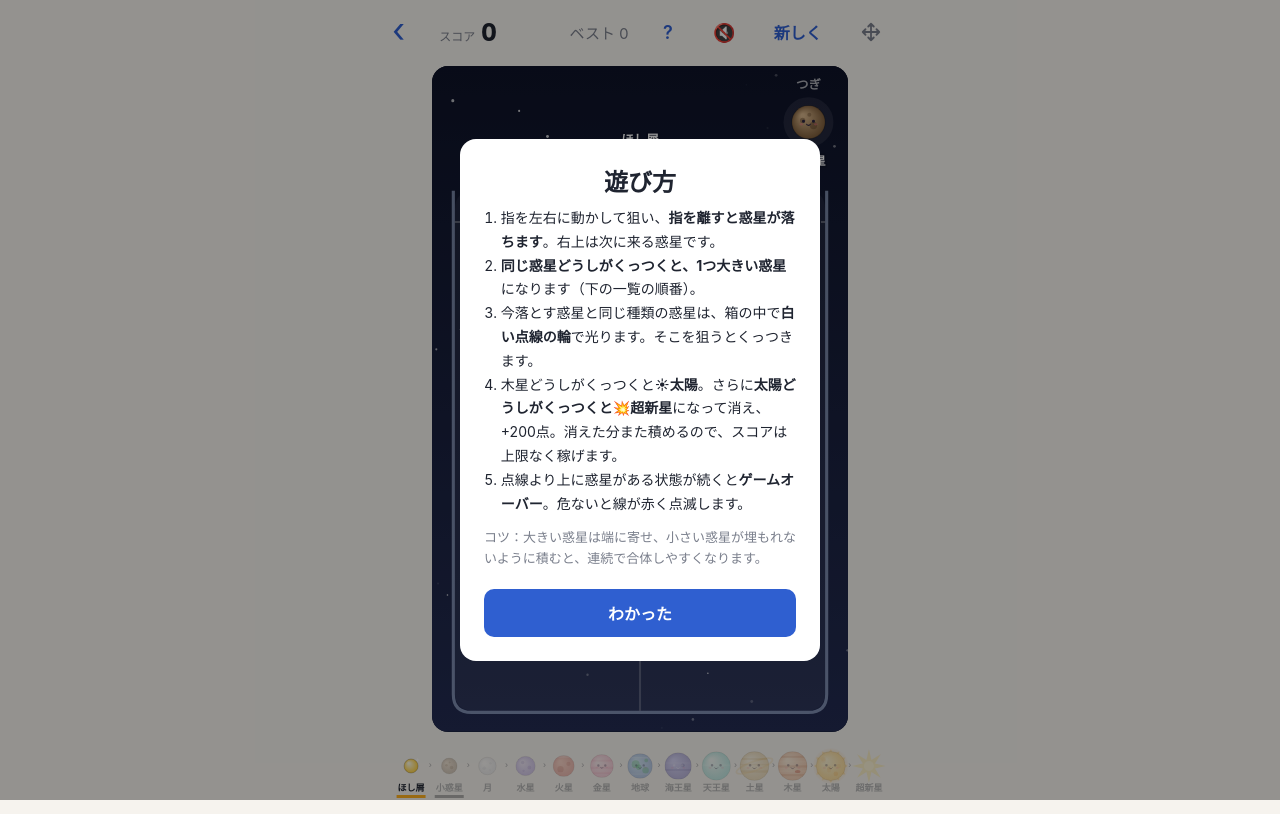
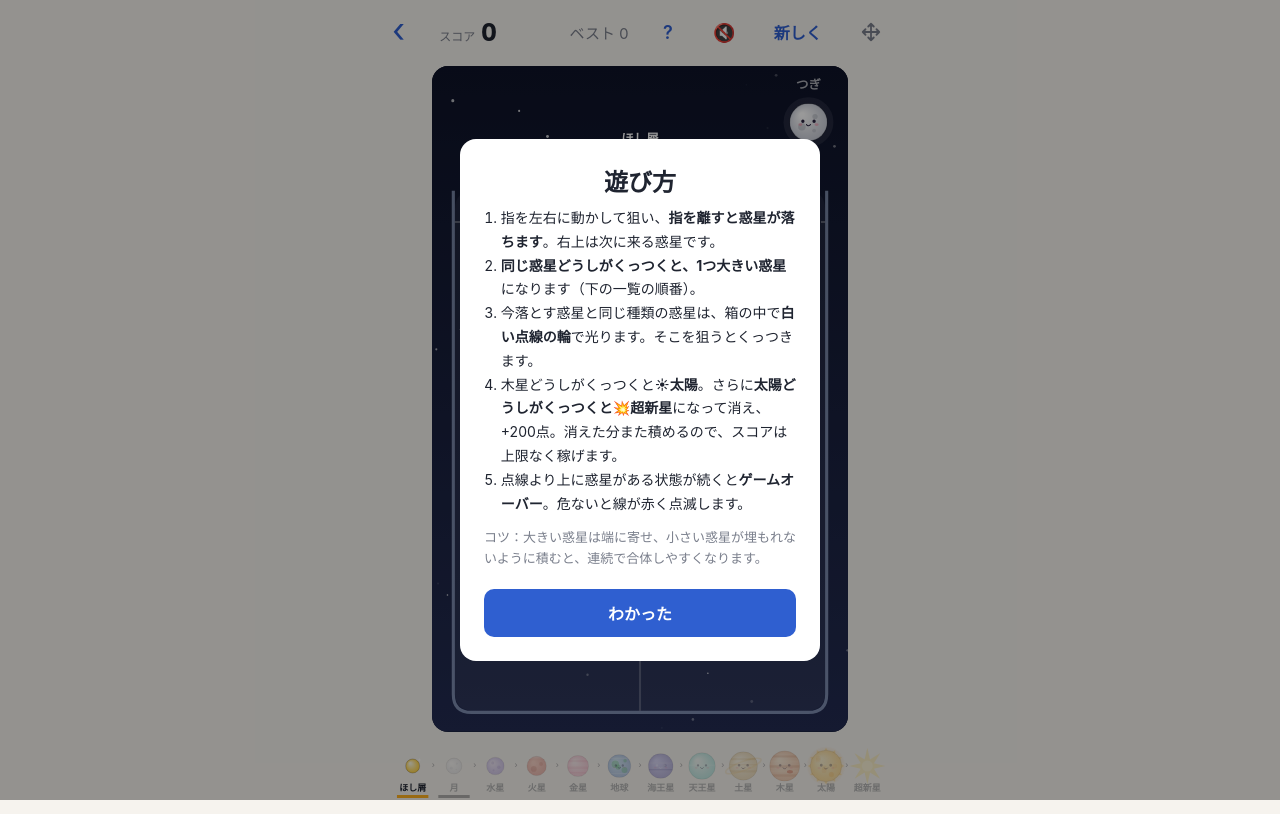
Before and after one commit to kousei01/numpre, a plain HTML site: page merge.html in a window 1280 px wide. Drawn offline with Linux system fonts and the light colour scheme.

Commit message:
惑星の種類変更

```diff
--- a/merge-core.js
+++ b/merge-core.js
@@ -25,21 +25,20 @@ const MergeCore = (() => {
   const SETTLE_AGE = 1.5;            // 落としてからこの秒数たった惑星だけを判定する
   const STILL_SPEED = 1.2;           // これより遅ければ「止まっている」（Matter.js の速さ＝1 ステップあたりの px）
 
-  // 12段階：ほし屑 → 小惑星 → 月 → 水星 → 火星 → 金星 → 地球 → 海王星 → 天王星 → 土星 → 木星 → 太陽
+  // 11段階：ほし屑 → 月 → 水星 → 火星 → 金星 → 地球 → 海王星 → 天王星 → 土星 → 木星 → 太陽
   //          →（太陽2つで）超新星になって消える。消えたらまた積めるので、上限なくスコアを稼げる
   const KINDS = [
-    { name: 'ほし屑', r: 12  },
-    { name: '小惑星', r: 16  },
-    { name: '月',     r: 21  },
-    { name: '水星',   r: 27  },
-    { name: '火星',   r: 34  },
-    { name: '金星',   r: 42  },
-    { name: '地球',   r: 51  },
-    { name: '海王星', r: 61  },
-    { name: '天王星', r: 72  },
-    { name: '土星',   r: 84  },
-    { name: '木星',   r: 98  },
-    { name: '太陽',   r: 112 },   // 箱の幅 356 に2つ横並びできない大きさ → 縦に重なって必ずくっつく
+    { name: 'ほし屑', r: 13 },
+    { name: '月',     r: 18 },
+    { name: '水星',   r: 24 },
+    { name: '火星',   r: 30 },
+    { name: '金星',   r: 37 },
+    { name: '地球',   r: 45 },
+    { name: '海王星', r: 54 },
+    { name: '天王星', r: 63 },
+    { name: '土星',   r: 73 },
+    { name: '木星',   r: 84 },
+    { name: '太陽',   r: 96 },   // 箱の幅 356 に2つ横並びできない大きさ（直径 192 × 2 > 356）→ 縦に重なって必ずくっつく
   ];
   const SUN = KINDS.length;          // 太陽どうしが合体すると超新星になって消える（大ボーナス）
   const DROP_KINDS = 5;              // 落とせるのは小さいほうから5種類
--- a/merge.js
+++ b/merge.js
@@ -1,7 +1,7 @@
 // ===== ころころ惑星 描画・入力・ゲームの流れ =====
 'use strict';
 
-const SAVE_KEY = 'merge-save-v1';
+const SAVE_KEY = 'merge-save-v2';   // 惑星を 11 種類にしたので保存の形を新しくした
 const STATS_KEY = 'merge-stats-v1';
 const SOUND_KEY = 'merge-sound';
 const HELP_KEY = 'merge-help-seen';
@@ -113,7 +113,7 @@ function update(dt) {
   if (saveT > 2) { saveT = 0; save(); }
 }
 
-const COLORS = ['#ffe066', '#a8865f', '#e9ecf2', '#a98bff', '#ff5a3c', '#ff8fb8', '#3f8be0', '#4a4ae0', '#5fe0d8', '#e8c27a', '#f08a3c', '#ffcf2a'];
+const COLORS = ['#ffe066', '#e9ecf2', '#a98bff', '#ff5a3c', '#ff8fb8', '#3f8be0', '#4a4ae0', '#5fe0d8', '#e8c27a', '#f08a3c', '#ffcf2a'];
 const SUN_LV = M.SUN - 1;           // 太陽の段階
 
 function onMerge(e) {
@@ -123,8 +123,8 @@ function onMerge(e) {
     const a = Math.random() * Math.PI * 2, sp = 80 + Math.random() * (120 + e.level * 20);
     particles.push({ x: e.x + Math.cos(a) * r * 0.6, y: e.y + Math.sin(a) * r * 0.6, vx: Math.cos(a) * sp, vy: Math.sin(a) * sp - 60, life: 0.6, max: 0.6, color: COLORS[e.level], size: 2 + Math.random() * 3 });
   }
-  texts.push({ x: e.x, y: e.y - r * 0.4, text: `+${e.points}`, life: 0.9, max: 0.9, big: e.level >= 6 });
-  if (e.level >= 6 && e.level !== SUN_LV) texts.push({ x: e.x, y: e.y + 6, text: M.KINDS[e.level].name + '！', life: 1.1, max: 1.1, big: false, name: true });
+  texts.push({ x: e.x, y: e.y - r * 0.4, text: `+${e.points}`, life: 0.9, max: 0.9, big: e.level >= 5 });
+  if (e.level >= 5 && e.level !== SUN_LV) texts.push({ x: e.x, y: e.y + 6, text: M.KINDS[e.level].name + '！', life: 1.1, max: 1.1, big: false, name: true });
   if (sound) tone(330 * Math.pow(2, e.level / 6), 520 * Math.pow(2, e.level / 6), 0.12, 0.05, 'sine');
   // 太陽ができたときは特別な演出
   if (e.level === SUN_LV) {
@@ -359,13 +359,13 @@ function roundRect(x, y, w, h, r) {
 
 // ---------- 惑星の絵（すべてオリジナル。転がると模様と顔が回る） ----------
 // 見分けやすいように、本物の色にこだわらず、段階ごとに色の系統をはっきり変えている
-//   ほし屑=黄 / 小惑星=茶 / 月=白 / 水星=紫 / 火星=赤 / 金星=ピンク / 地球=青と緑
+//   ほし屑=黄 / 月=白 / 水星=紫 / 火星=赤 / 金星=ピンク / 地球=青と緑
 //   海王星=藍 / 天王星=水色 / 土星=金色＋輪 / 木星=オレンジのしま
 function planet(c, lv, x, y, r, angle) {
   c.save();
   c.translate(x, y);
-  if (lv === 9) ring(c, r, true);            // 土星の輪（後ろ半分）
-  if (lv === 11) corona(c, r);               // 太陽のまわりの光
+  if (lv === 8) ring(c, r, true);            // 土星の輪（後ろ半分）
+  if (lv === 10) corona(c, r);               // 太陽のまわりの光
   c.save();
   c.beginPath(); c.arc(0, 0, r, 0, Math.PI * 2); c.clip();
   c.rotate(angle);
@@ -378,51 +378,47 @@ function planet(c, lv, x, y, r, angle) {
   const band = (y0, h, color) => { c.fillStyle = color; c.fillRect(-r, y0 * r, r * 2, h * r); };
   switch (lv) {
     case 0: base('#fffbe0', '#ffcf3a'); break;                                  // ほし屑
-    case 1:                                                                      // 小惑星：ごつごつの茶色
-      base('#d6b48a', '#7a5a38');
-      blob(0.3, 0.2, 0.22, 'rgba(70,45,20,0.35)'); blob(-0.35, -0.1, 0.16, 'rgba(70,45,20,0.35)'); blob(0.05, -0.45, 0.12, 'rgba(70,45,20,0.3)');
-      break;
-    case 2:                                                                      // 月：白っぽくクレーター
+    case 1:                                                                      // 月：白っぽくクレーター
       base('#ffffff', '#c9cdd8');
       blob(-0.35, 0.25, 0.2, 'rgba(130,135,150,0.3)'); blob(0.35, -0.3, 0.14, 'rgba(130,135,150,0.3)'); blob(0.3, 0.45, 0.1, 'rgba(130,135,150,0.25)');
       break;
-    case 3:                                                                      // 水星：むらさき
+    case 2:                                                                      // 水星：むらさき
       base('#d9c8ff', '#7a5ad6');
       blob(-0.3, -0.35, 0.18, 'rgba(70,40,140,0.35)'); blob(0.4, 0.15, 0.2, 'rgba(70,40,140,0.3)'); blob(-0.2, 0.5, 0.12, 'rgba(70,40,140,0.3)');
       break;
-    case 4:                                                                      // 火星：赤
+    case 3:                                                                      // 火星：赤
       base('#ff8a6a', '#d0301e');
       blob(-0.3, 0.3, 0.3, 'rgba(120,20,10,0.35)'); blob(0.45, -0.2, 0.2, 'rgba(120,20,10,0.3)');
       band(-1.0, 0.22, 'rgba(255,255,255,0.8)');
       break;
-    case 5:                                                                      // 金星：ピンク
+    case 4:                                                                      // 金星：ピンク
       base('#ffd6e6', '#f0709e');
       band(-0.55, 0.18, 'rgba(200,60,110,0.22)'); band(0.05, 0.22, 'rgba(200,60,110,0.2)'); band(0.55, 0.15, 'rgba(200,60,110,0.22)');
       break;
-    case 6:                                                                      // 地球：青い海と緑の陸
+    case 5:                                                                      // 地球：青い海と緑の陸
       base('#7cc4ff', '#1f5fc4');
       blob(-0.35, -0.15, 0.32, '#5cbf6a'); blob(-0.1, 0.1, 0.22, '#5cbf6a'); blob(0.45, 0.35, 0.26, '#5cbf6a'); blob(0.5, -0.45, 0.15, '#5cbf6a');
       band(-0.72, 0.1, 'rgba(255,255,255,0.65)'); band(0.62, 0.08, 'rgba(255,255,255,0.55)');
       break;
-    case 7:                                                                      // 海王星：藍色
+    case 6:                                                                      // 海王星：藍色
       base('#8a8aff', '#2a22a8');
       band(-0.3, 0.12, 'rgba(255,255,255,0.2)'); band(0.25, 0.1, 'rgba(20,10,90,0.35)');
       blob(0.35, -0.05, 0.14, 'rgba(15,10,80,0.45)');
       break;
-    case 8:                                                                      // 天王星：水色
+    case 7:                                                                      // 天王星：水色
       base('#e0fffb', '#3cc9c0');
       band(-0.1, 0.1, 'rgba(255,255,255,0.4)');
       break;
-    case 9:                                                                      // 土星：金色
+    case 8:                                                                      // 土星：金色
       base('#fff0c8', '#d4a548');
       band(-0.55, 0.14, 'rgba(160,110,30,0.3)'); band(-0.15, 0.1, 'rgba(160,110,30,0.25)'); band(0.3, 0.16, 'rgba(160,110,30,0.3)');
       break;
-    case 11: {                                                                   // 太陽：まぶしい黄色、表面がゆらめく
+    case 10: {                                                                   // 太陽：まぶしい黄色、表面がゆらめく
       base('#fffbd0', '#ffb21f');
       for (let k = 0; k < 7; k++) blob(Math.cos(k * 0.9 + t * 0.6) * 0.55, Math.sin(k * 1.3 + t * 0.5) * 0.55, 0.16, 'rgba(255,140,0,0.22)');
       break;
     }
-    case 10:                                                                     // 木星：オレンジのしまと斑点
+    case 9:                                                                     // 木星：オレンジのしまと斑点
       base('#ffd2a0', '#e0702a');
       band(-0.7, 0.14, 'rgba(150,60,20,0.35)'); band(-0.35, 0.12, 'rgba(255,240,220,0.5)'); band(-0.05, 0.16, 'rgba(150,60,20,0.35)');
       band(0.3, 0.12, 'rgba(255,240,220,0.5)'); band(0.55, 0.16, 'rgba(150,60,20,0.3)');
@@ -439,7 +435,7 @@ function planet(c, lv, x, y, r, angle) {
     c.fillStyle = 'rgba(255,255,255,0.95)';
     starShape(c, r * 0.95, -r * 0.85, r * 0.38);
   }
-  if (lv === 9) ring(c, r, false);            // 土星の輪（手前半分）
+  if (lv === 8) ring(c, r, false);            // 土星の輪（手前半分）
   c.restore();
 }
 
@@ -471,7 +467,7 @@ function ring(c, r, back) {
 }
 
 function face(c, r, lv) {
-  const light = lv === 7;                     // 藍色の海王星は白い目
+  const light = lv === 6;                     // 藍色の海王星は白い目
   const ink = light ? '#ffffff' : '#2b2340';
   const ex = r * 0.3, ey = -r * 0.05, es = Math.max(1.2, r * 0.09);
   c.fillStyle = ink;
--- a/sw.js
+++ b/sw.js
@@ -1,6 +1,6 @@
 // ===== Service Worker：アプリ一式をキャッシュしてオフラインで動かす =====
 // ファイルを更新したら CACHE の番号を上げること（v1 → v2）
-const CACHE = 'numpre-v20';   // version.js の number とそろえる
+const CACHE = 'numpre-v21';   // version.js の number とそろえる
 const ASSETS = [
   './',
   './index.html',      // ゲーム選択画面
--- a/version.js
+++ b/version.js
@@ -1,3 +1,3 @@
 // ===== アプリのバージョン =====
 // 更新するたびに number を 1 つ上げ、date をその日に。sw.js の CACHE も同じ番号（numpre-v番号）にそろえる
-const APP_VERSION = { number: 20, date: '2026-11-20' };
+const APP_VERSION = { number: 21, date: '2026-11-20' };
```
Also changed, not shown: index.html (+1 -1 lines), 1 other file.
